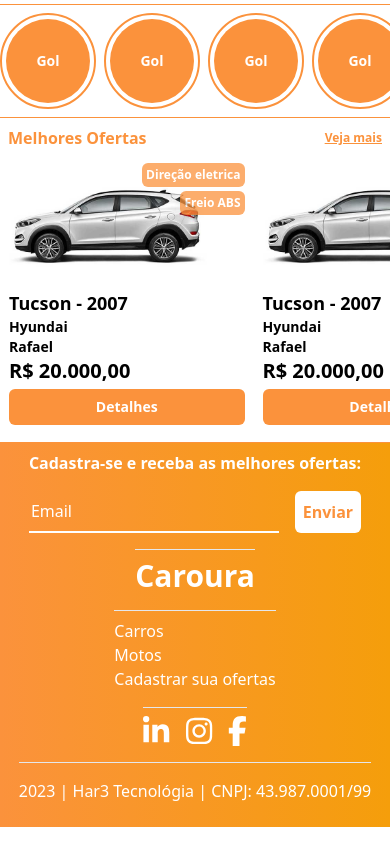
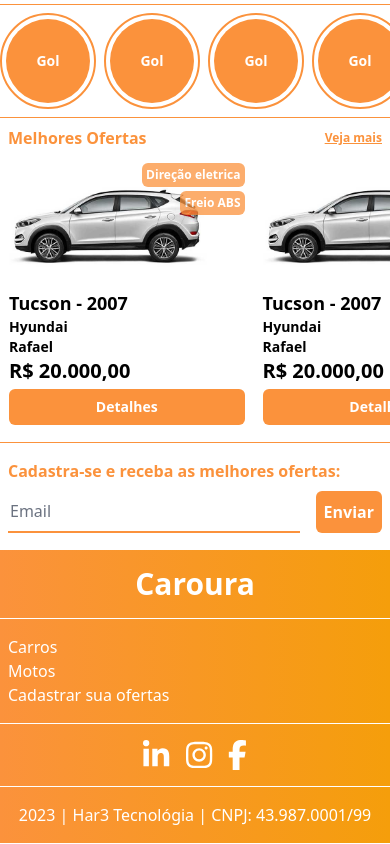
Before and after one commit to rafgrande/caroura-site, a Next.js app: page / in a window 390 px wide. Shown: the part 526-1370 px from the top of the page. Built offline with nearby package versions, Linux system fonts and the light colour scheme.

Commit message:
Ajuste no rodapé mobile e desktop

```diff
--- a/app/components/footer/index.tsx
+++ b/app/components/footer/index.tsx
@@ -3,18 +3,20 @@
 
 const Footer = () => (
     <>
-        <footer className="flex flex-col bg-gradient-to-r from-orange-400 to-amber-500 text-white divide-y p-2 gap-4 items-center">
-            <section className="flex gap-4 flex-col max-w-lg com">
-                <span className="font-bold">Cadastra-se e receba as melhores ofertas:</span>
-                <form className="flex gap-4">
-                    <label className="block grow">
-                        <input type="text" className="w-full mt-0 block px-0.5 border-0 border-b-2 bg-transparent border-white focus:ring-0 focus:border--orange-600 placeholder:text-white" placeholder="Email" />
-                    </label>
-                    <input type="submit" value={"Enviar"} className="bg-white text-orange-400 rounded-md p-2 font-bold"/>
-                </form>
+        <footer className="flex flex-col bg-gradient-to-r from-orange-400 to-amber-500 text-white items-stretch">
+            <section className="flex gap-2 flex-col py-4 px-2 border-b border-b-white items-center bg-white text-orange-400">
+                <div className='w-full max-w-lg flex flex-col gap-2'>
+                    <span className="font-bold">Cadastra-se e receba as melhores ofertas:</span>
+                    <form className="flex gap-4">
+                        <label className="block grow">
+                            <input type="text" className="w-full mt-0 block px-0.5 border-0 border-b-2 bg-transparent border-orange-400 focus:ring-0 focus:border--orange-600" placeholder="Email" />
+                        </label>
+                        <input type="submit" value={"Enviar"} className="bg-orange-400 text-white rounded-md p-2 font-bold"/>
+                    </form>
+                </div>
             </section>
-            <div className="text-3xl font-bold text-center pt-2">Caroura</div>
-            <section className='pt-2'>
+            <div className="text-3xl font-bold text-center py-4 px-2 border-b border-b-white">Caroura</div>
+            <section className='py-4 px-2 border-b border-b-white'>
                 <div>
                     <div>Carros</div>
                     <div>Motos</div>
@@ -24,12 +26,12 @@
                 </div>
 
             </section>
-            <section className='flex gap-4 text-3xl pt-2 justify-center'>
+            <section className='flex gap-4 text-3xl justify-center py-4 px-2 border-b border-b-white'>
                 <FontAwesomeIcon icon={faLinkedinIn} />
                 <FontAwesomeIcon icon={faInstagram} />
                 <FontAwesomeIcon icon={faFacebookF} />
             </section>
-            <div className="flex justify-center py-4">
+            <div className="flex justify-center py-4 px-2 border-b border-b-white">
                 2023 | Har3 Tecnológia | CNPJ:  43.987.0001/99
             </div>
 
```
